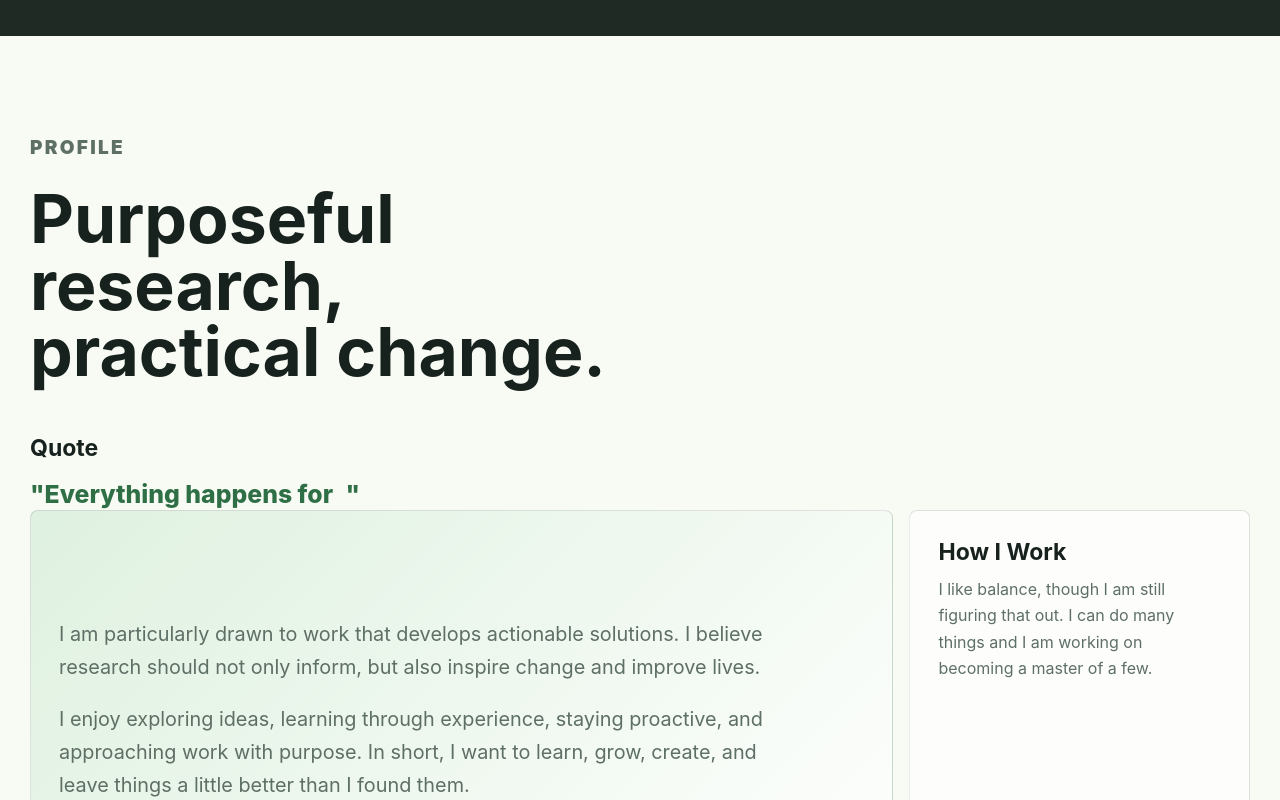
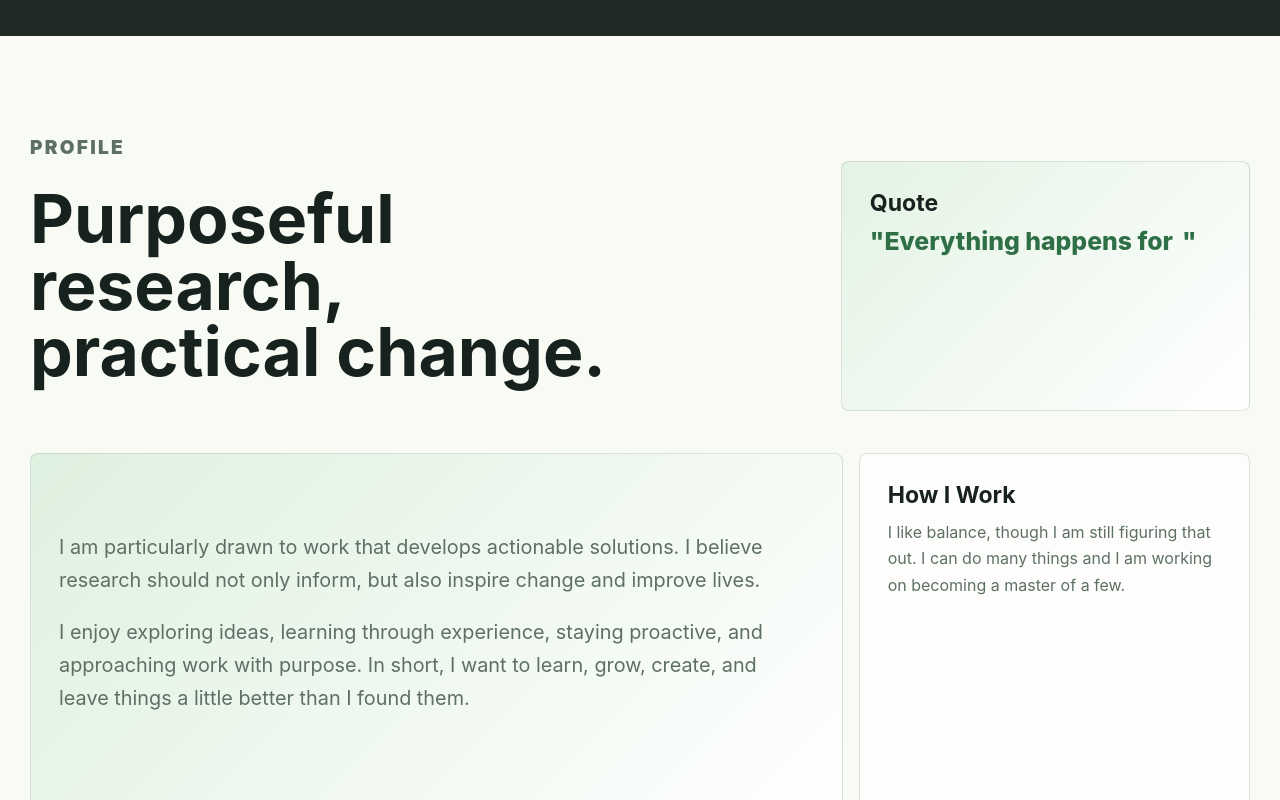
Before and after one commit to mandeep111/somy_portfolio, a Next.js app: page / in a window 1280 px wide. Shown: the part 940-1740 px from the top of the page. Built offline with nearby package versions, Linux system fonts and the light colour scheme.

Commit message:
quote section repositioned

```diff
--- a/app/globals.css
+++ b/app/globals.css
@@ -450,13 +450,26 @@ section[id] {
   margin-bottom: 42px;
 }
 
+.profile-heading-row {
+  display: grid;
+  grid-template-columns: minmax(0, 1fr) minmax(280px, 0.52fr);
+  gap: 24px;
+  align-items: end;
+  margin-bottom: 42px;
+}
+
+.profile-heading-row .section-heading {
+  margin-bottom: 0;
+}
+
 .profile-grid {
   display: grid;
-  grid-template-columns: 1.28fr 0.86fr 0.86fr;
+  grid-template-columns: minmax(0, 1.35fr) minmax(280px, 0.65fr);
   gap: 16px;
 }
 
 .profile-card,
+.profile-quote,
 .experience-card,
 .service-card,
 .timeline-item,
@@ -470,6 +483,7 @@ section[id] {
 }
 
 .profile-card:hover,
+.profile-quote:hover,
 .experience-card:hover,
 .service-card:hover,
 .timeline-item:hover,
@@ -486,11 +500,20 @@ section[id] {
   padding: 28px;
 }
 
+.profile-quote {
+  min-height: 250px;
+  padding: 28px;
+  border: 1px solid var(--line);
+  border-radius: 8px;
+  background:
+    linear-gradient(135deg, rgba(129, 199, 132, 0.22), rgba(255, 255, 255, 0.82)),
+    var(--white);
+}
+
 .profile-card.large {
-  grid-column: span 2;
   display: grid;
   align-content: center;
-  min-height: 420px;
+  min-height: 360px;
   background:
     linear-gradient(135deg, rgba(129, 199, 132, 0.26), rgba(255, 255, 255, 0.75)),
     var(--white);
@@ -512,11 +535,20 @@ section[id] {
 }
 
 .quote-card blockquote {
+  display: flex;
+  flex-wrap: wrap;
+  align-items: center;
   margin: 0;
   color: var(--theme-dark);
   font-size: 1.55rem;
   font-weight: 850;
   line-height: 1.2;
+  overflow-wrap: anywhere;
+}
+
+.quote-cursor {
+  height: 1em;
+  margin-right: 2px;
 }
 
 .split {
@@ -867,6 +899,7 @@ section[id] {
     width: min(74%, 580px);
   }
 
+  .profile-heading-row,
   .profile-grid,
   .experience-grid,
   .services-grid {
@@ -874,7 +907,6 @@ section[id] {
   }
 
   .profile-card.large {
-    grid-column: 1 / -1;
     min-height: 340px;
   }
 
@@ -967,6 +999,7 @@ section[id] {
     padding: 72px 0;
   }
 
+  .profile-heading-row,
   .profile-grid,
   .experience-grid,
   .services-grid,
```
